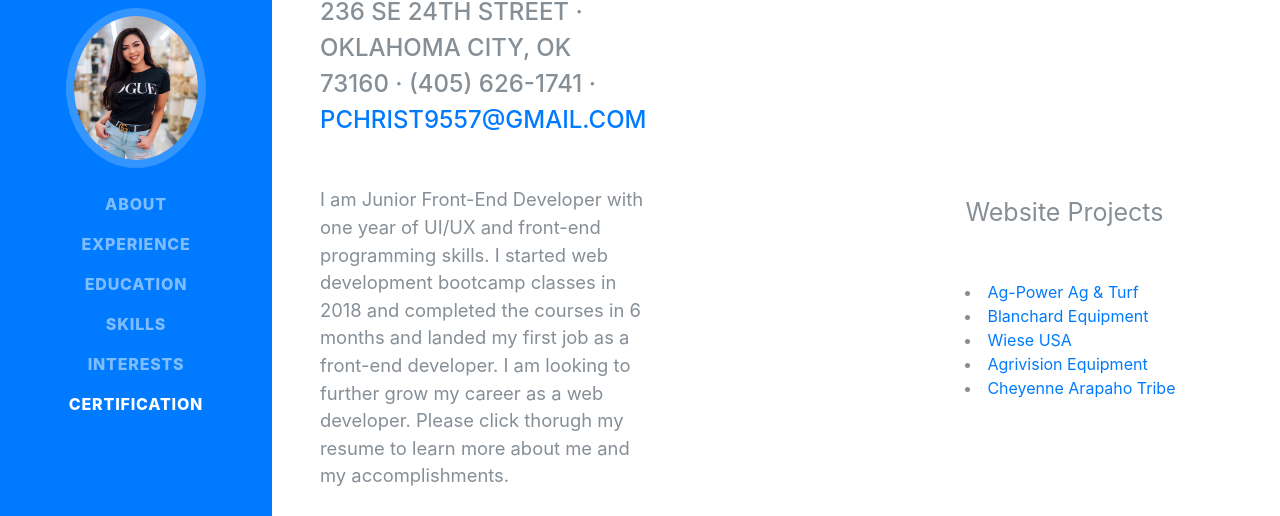
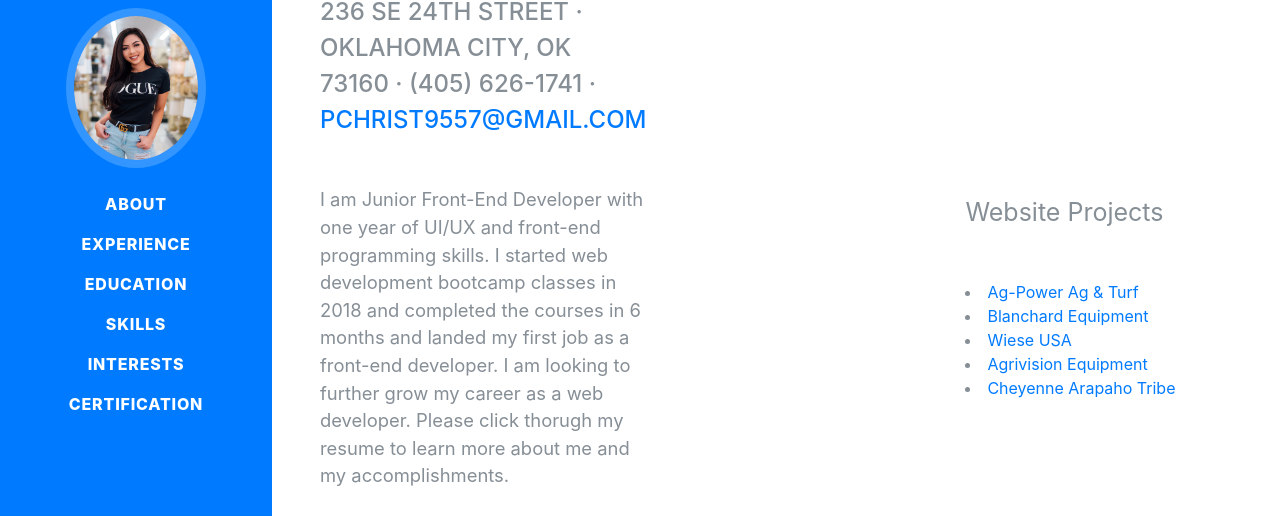
Before and after one commit to pchrist9557/Christine-Resume, a website: page index.html in a window 1280 px wide. Shown: the part 188-704 px from the top of the page. Drawn offline with nearby package versions, Linux system fonts and the light colour scheme; a web font is replaced by a local one.

Commit message:
Update index.html

```diff
--- a/index.html
+++ b/index.html
@@ -38,22 +38,22 @@
     <div class="collapse navbar-collapse" id="navbarSupportedContent">
       <ul class="navbar-nav">
         <li class="nav-item">
-          <a class="nav-link js-scroll-trigger" href="#about">About</a>
+          <a class="nav-link js-scroll-trigger" href="#about" style="color:#fff;">About</a>
         </li>
         <li class="nav-item">
-          <a class="nav-link js-scroll-trigger" href="#experience">Experience</a>
+          <a class="nav-link js-scroll-trigger" href="#experience" style="color:#fff;">Experience</a>
         </li>
         <li class="nav-item">
-          <a class="nav-link js-scroll-trigger" href="#education">Education</a>
+          <a class="nav-link js-scroll-trigger" href="#education" style="color:#fff;">Education</a>
         </li>
         <li class="nav-item">
-          <a class="nav-link js-scroll-trigger" href="#skills">Skills</a>
+          <a class="nav-link js-scroll-trigger" href="#skills" style="color:#fff;">Skills</a>
         </li>
         <li class="nav-item">
-          <a class="nav-link js-scroll-trigger" href="#interests">Interests</a>
+          <a class="nav-link js-scroll-trigger" href="#interests" style="color:#fff;">Interests</a>
         </li>
         <li class="nav-item">
-          <a class="nav-link js-scroll-trigger" href="#awards">Certification</a>
+          <a class="nav-link js-scroll-trigger" href="#awards" style="color:#fff;">Certification</a>
         </li>
       </ul>
     </div>
```
